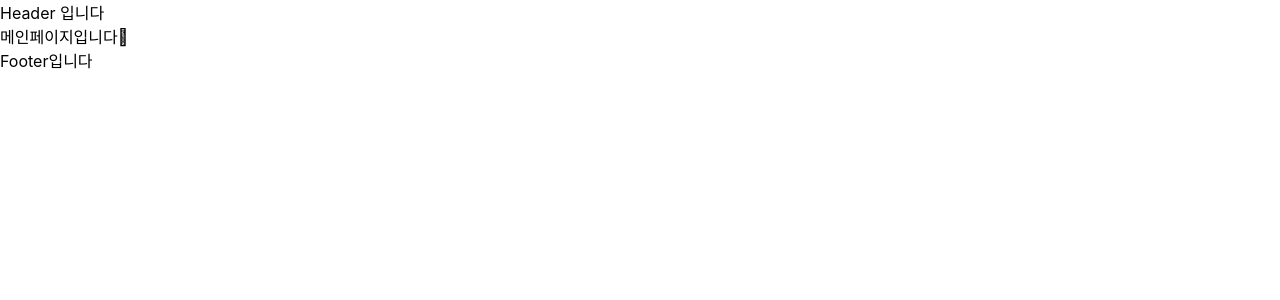
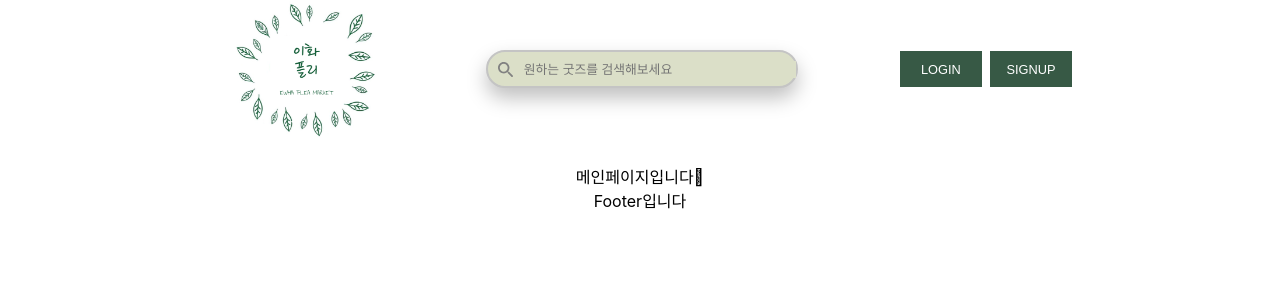
Before and after one commit to 2-FleaEWHA/FleaEWHA-frontend, a React (Create React App) app: page / in a window 1280 px wide. Shown: the top 300 px of the page. Built offline with nearby package versions, Linux system fonts and the light colour scheme.

Commit message:
feat: 헤더 퍼블리싱

```diff
--- /dev/null
+++ b/src/App.css
@@ -0,0 +1,4 @@
+body {
+    padding:0; margin:0;
+    text-align: center;
+}
--- a/src/App.js
+++ b/src/App.js
@@ -1,5 +1,6 @@
 import React from 'react';
 import { BrowserRouter, Route, Switch } from 'react-router-dom';
+import './App.css'
 import Header from './component/common/Header';
 import Footer from './component/common/Footer';
 import Main from './pages/Main';
--- a/src/component/common/Header.js
+++ b/src/component/common/Header.js
@@ -1,7 +1,57 @@
 import React from "react";
+import styled from 'styled-components';
+import Logo from "../../asset/logo.PNG";
+import SearchImg from "../../asset/search.svg"
 
 function Header() {
-  return <div>Header 입니다</div>;
+  return (
+      <HeaderBar>
+        <img src={Logo} style={{'width':'15%', 'margin-left':'10%'}}/>
+        <SearchBox>
+            <img src={SearchImg} style={{'margin': '3%', 'width': '15px'}} />
+            <Input />
+        </SearchBox>
+        <LoginBtn>LOGIN</LoginBtn>
+        <LoginBtn>SIGNUP</LoginBtn>
+      </HeaderBar>
+
+  );
 }
 
 export default Header;
+
+const HeaderBar = styled.div`
+display: inline-flex;
+align-items: center;
+width: 80%;
+margin-bottom: 2%
+`
+const SearchBox = styled.div`
+display: inline-flex;
+align-items: center;
+background: #DBDFC8;
+box-shadow: 0px 10px 20px rgba(0, 0, 0, 0.25);
+border: 2.5px solid #C4C4C4; border-radius: 50px;
+width: 30%; height: 5%;
+margin-left: 10%; margin-right: 10%;
+
+`
+const Input = styled.input.attrs({
+    type: 'search',
+    placeholder: '원하는 굿즈를 검색해보세요'
+})`
+background: #DBDFC8;
+border: none;
+&:focus { outline: none;}
+font-size: 80%;
+width: 90%;
+`
+const LoginBtn = styled.button`
+width: 8%; padding: 1%;
+margin-right: 0.8%;
+font-size: 80%;
+cursor: pointer;
+border: none;
+background: #375945;
+color: #FFFFFF;
+`
```
Also changed, not shown: src/asset/logo.PNG (added), src/asset/search.svg (added).
